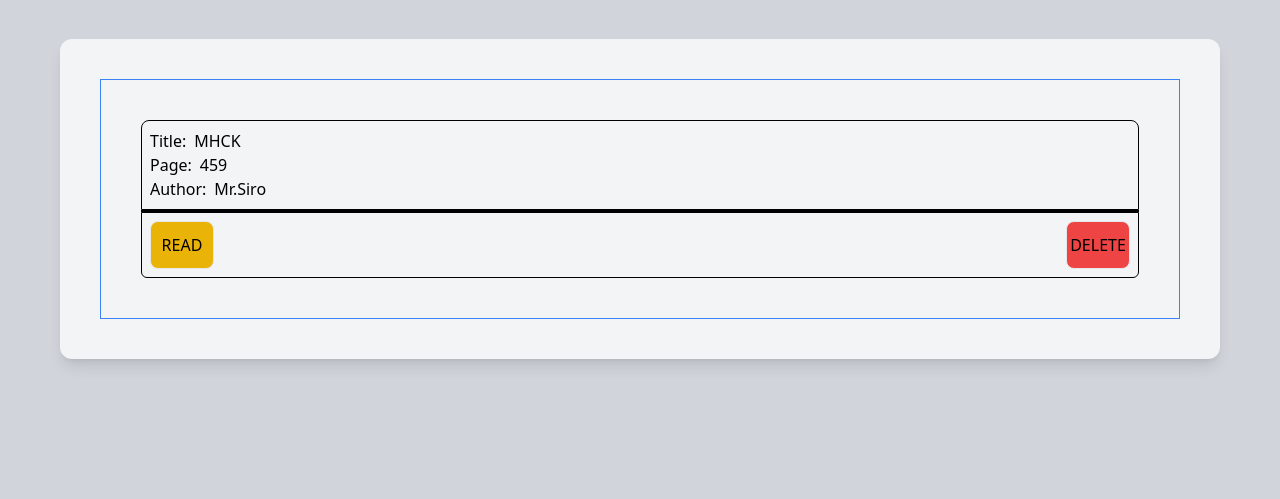
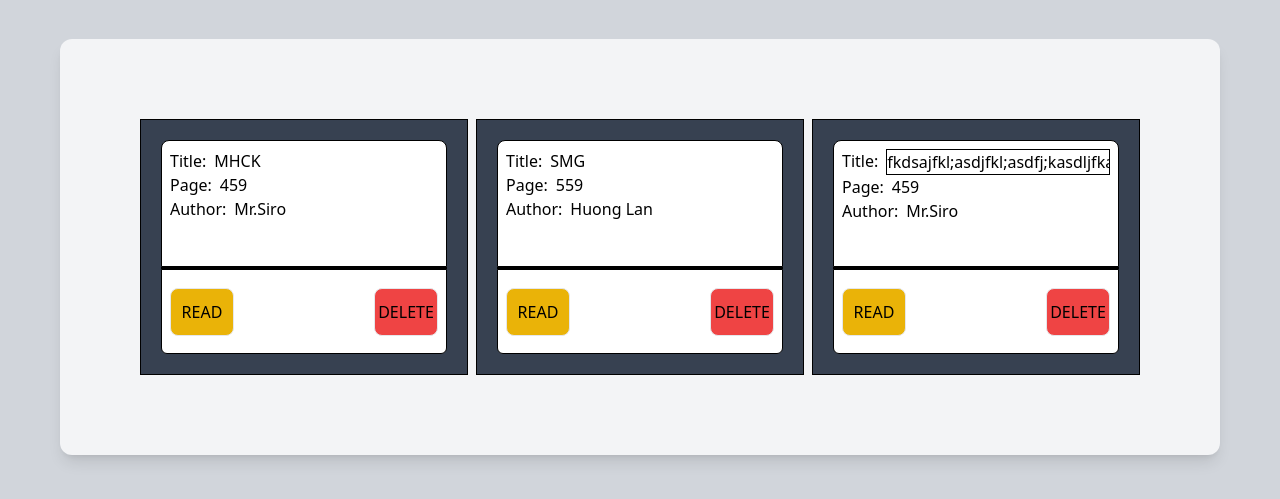
Before and after one commit to noname1112392/odin-library, a website: page src/index.html in a window 1280 px wide. Shown: the part 119-618 px from the top of the page. Drawn offline with Linux system fonts and the light colour scheme.

Commit message:
Done with the content container

```diff
--- a/src/index.html
+++ b/src/index.html
@@ -1,11 +1,13 @@
 <!DOCTYPE html>
 <html lang="en">
+
 <head>
     <meta charset="UTF-8">
     <meta name="viewport" content="width=device-width, initial-scale=1.0">
     <link rel="stylesheet" href="/public/styles.css">
     <title>Library</title>
 </head>
+
 <body>
     <!-- Global container -->
     <div class="min-h-screen bg-gray-300 p-5">
@@ -21,11 +23,11 @@
         <!-- Content Container -->
         <div class="m-10 bg-gray-100 rounded-xl shadow-lg p-10">
             <!-- main content -->
-            <div class="p-10 border border-blue-500">
+            <div class="p-10 grid grid-cols-3 gap-2">
                 <!-- example book#1 -->
-                <div>
+                <div class="w-full h-64 border border-black bg-gray-700 p-5 flex flex-col justify-center">
                     <!-- Top content -->
-                    <div class="border border-black rounded-t-lg p-2 flex flex-col">
+                    <div class="border border-black rounded-t-lg p-2 flex flex-col h-[60%] bg-white">
                         <div class="flex space-x-2">
                             <p>Title:</p>
                             <p>MHCK</p>
@@ -42,16 +44,77 @@
                     <!-- BORDER -->
                     <div class="border border-black"></div>
                     <!-- Bottom content -->
-                    <div class="border border-black rounded-b-md p-2 flex justify-between">
+                    <div
+                        class="border border-black rounded-b-md p-2 flex justify-between h-[40%] items-center bg-white">
                         <!-- READ button -->
                         <button class="border border-gray-200 bg-yellow-500 w-16 h-12 rounded-lg">READ</button>
                         <!-- DEL button -->
                         <button class="border border-gray-200 bg-red-500 w-16 h-12 rounded-lg">DELETE</button>
                     </div>
                 </div>
+                <!-- example book#2 -->
+                <div class="w-full h-64 border border-black bg-gray-700 p-5 flex flex-col justify-center">
+                    <!-- Top content -->
+                    <div class="border border-black rounded-t-lg p-2 flex flex-col h-[60%] bg-white">
+                        <div class="flex space-x-2">
+                            <p>Title:</p>
+                            <p>SMG</p>
+                        </div>
+                        <div class="flex space-x-2">
+                            <p>Page:</p>
+                            <p>559</p>
+                        </div>
+                        <div class="flex space-x-2">
+                            <p>Author:</p>
+                            <p>Huong Lan</p>
+                        </div>
+                    </div>
+                    <!-- BORDER -->
+                    <div class="border border-black"></div>
+                    <!-- Bottom content -->
+                    <div
+                        class="border border-black rounded-b-md p-2 flex justify-between h-[40%] items-center bg-white">
+                        <!-- READ button -->
+                        <button class="border border-gray-200 bg-yellow-500 w-16 h-12 rounded-lg">READ</button>
+                        <!-- DEL button -->
+                        <button class="border border-gray-200 bg-red-500 w-16 h-12 rounded-lg">DELETE</button>
+                    </div>
+                </div>
+                <!-- example book#3 -->
+                <div class="w-full h-64 border border-black bg-gray-700 p-5 flex flex-col justify-center">
+                    <!-- Top content -->
+                    <div class="border border-black rounded-t-lg p-2 flex flex-col h-[60%] bg-white">
+                        <div class="flex space-x-2">
+                            <p>Title:</p>
+                            <div class="w-full border border-black overflow-scroll">
+                                <p>fkdsajfkl;asdjfkl;asdfj;kasdljfkasdl;fjkl;asdfjakl;sdfjasdl;fjasdkl;fjasdkljf;asdlkfjasdkl;fjasdkl;fj;asdklfjsdkla;jf</p>
+                            </div>
+                        </div>
+                        <div class="flex space-x-2">
+                            <p>Page:</p>
+                            <p>459</p>
+                        </div>
+                        <div class="flex space-x-2">
+                            <p>Author:</p>
+                            <p>Mr.Siro</p>
+                        </div>
+                    </div>
+                    <!-- BORDER -->
+                    <div class="border border-black"></div>
+                    <!-- Bottom content -->
+                    <div
+                        class="border border-black rounded-b-md p-2 flex justify-between h-[40%] items-center bg-white">
+                        <!-- READ button -->
+                        <button class="border border-gray-200 bg-yellow-500 w-16 h-12 rounded-lg">READ</button>
+                        <!-- DEL button -->
+                        <button class="border border-gray-200 bg-red-500 w-16 h-12 rounded-lg">DELETE</button>
+                    </div>
+                </div>
+
             </div>
         </div>
     </div>
     <script src="/src/script.js"></script>
 </body>
+
 </html>
```
Also changed, not shown: public/styles.css.
